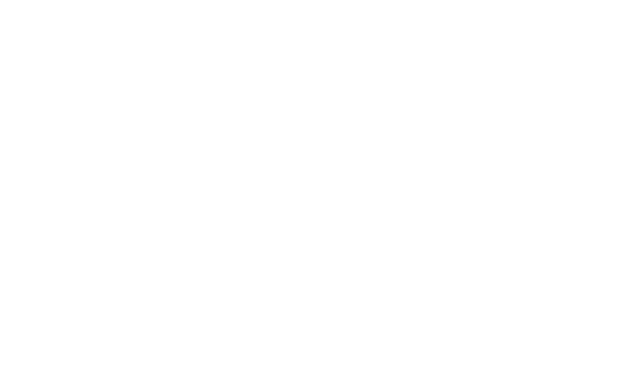
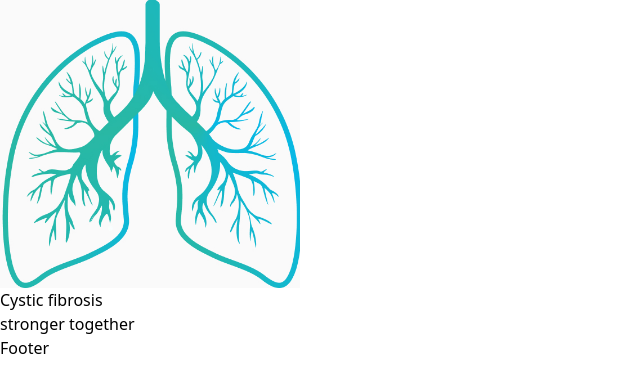
Before and after one commit to lorindi/FE-App-Cystic-Fibrosis-Association-BG-65-Roses, a Next.js app in the folder cf-next-app/: page / in a window 1280 px wide. Shown: the top 392 px of the page, without its empty margins (0-640 px from the left). Built offline with nearby package versions, Linux system fonts and the light colour scheme.

Commit message:
Update layout.tsx

```diff
--- a/cf-next-app/src/app/layout.tsx
+++ b/cf-next-app/src/app/layout.tsx
@@ -1,7 +1,8 @@
 import type { Metadata } from "next";
 import localFont from "next/font/local";
 import "./globals.css";
-
+import Navbar from "./components/navbar/Navbar";
+import Footer from "./components/footer/Footer";
 const geistSans = localFont({
   src: "./fonts/GeistVF.woff",
   variable: "--font-geist-sans",
@@ -26,9 +27,13 @@
   return (
     <html lang="en">
       <body
-        className={`${geistSans.variable} ${geistMono.variable} antialiased`}
+        className={`${geistSans.variable} ${geistMono.variable} antialiased `}
       >
-        {children}
+        <div className="flex">
+          <Navbar />
+          {children}
+          <Footer />
+        </div>
       </body>
     </html>
   );
```
